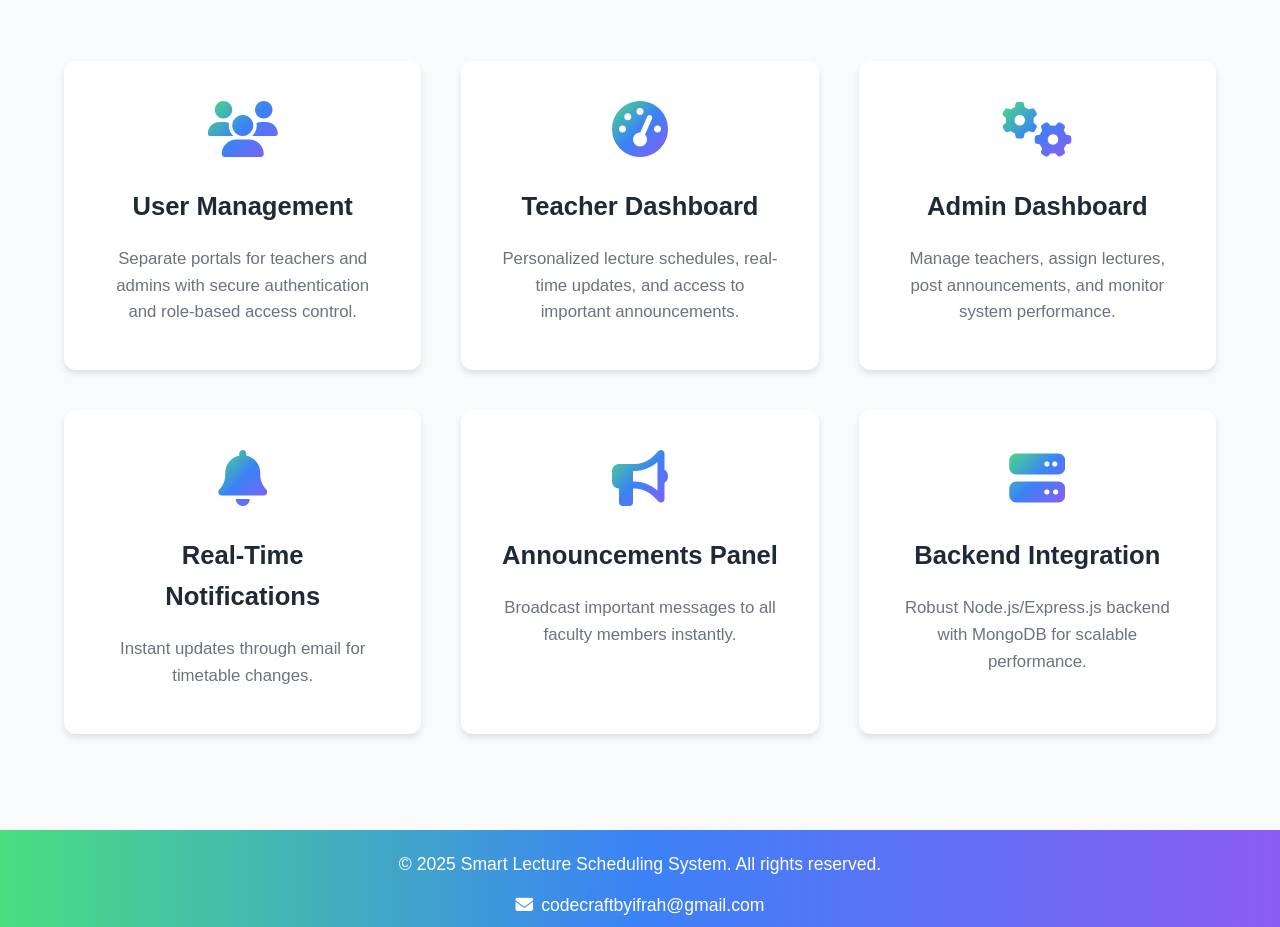
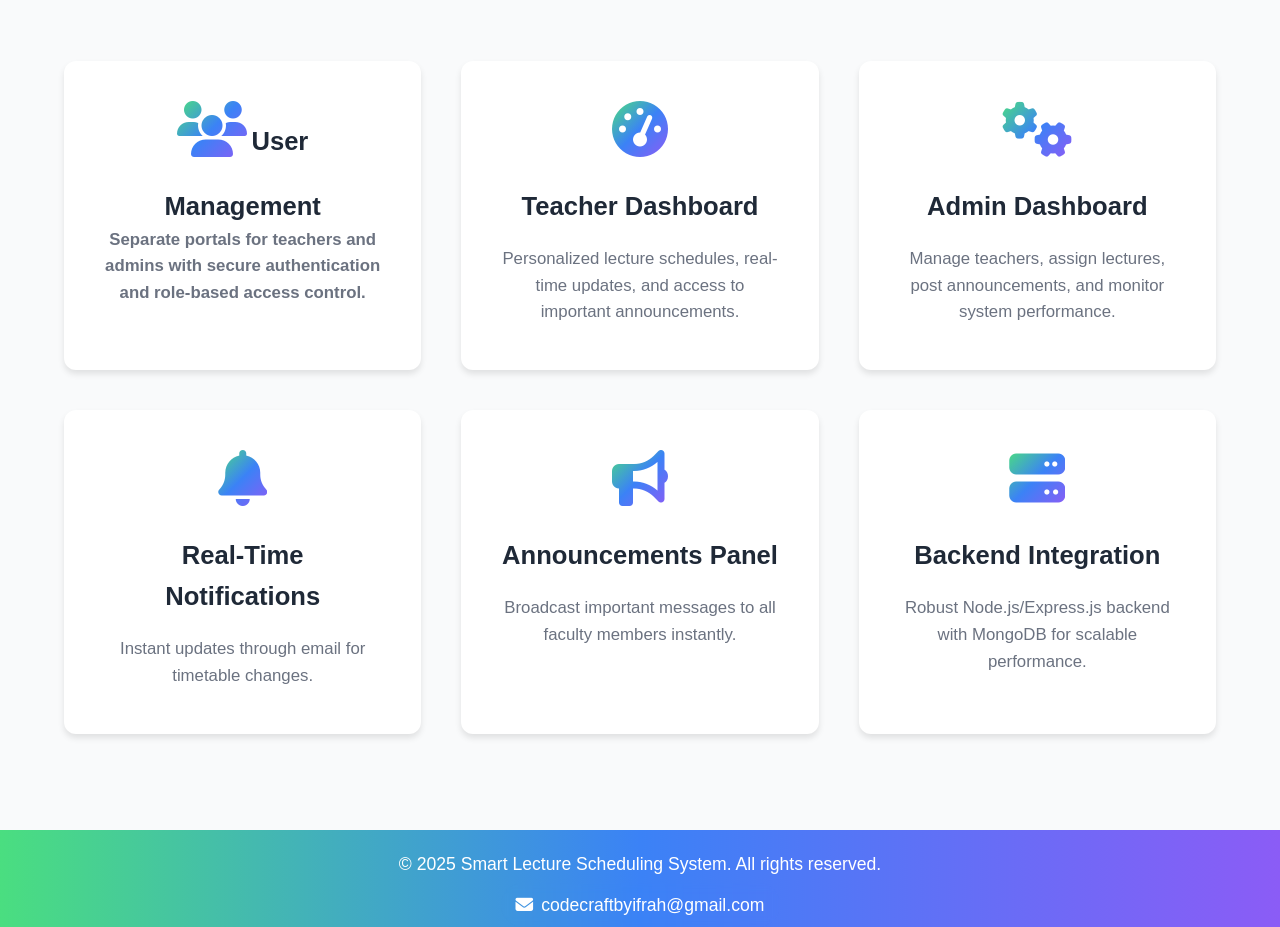
Before and after one commit to codecraft-by-ifra/Smart-Lecture-System, a plain HTML site: page 1-frontend/Home dashboard.html in a window 1280 px wide. Shown: the part 1060-1987 px from the top of the page. Drawn offline with Linux system fonts and the light colour scheme.

Commit message:
Updated project files with latest changes

```diff
--- a/1-frontend/Home dashboard.html
+++ b/1-frontend/Home dashboard.html
@@ -368,7 +368,7 @@
         <div class="features-grid">
             <div class="feature-card">
                 <i class="fas fa-users feature-icon"></i>
-                <h3 class="feature-title">User Management</h3>
+                <hcv3 class="feature-title">User Management</h3>
                 <p class="feature-desc">Separate portals for teachers and admins with secure authentication and role-based access control.</p>
             </div>
 
@@ -377,25 +377,21 @@
                 <h3 class="feature-title">Teacher Dashboard</h3>
                 <p class="feature-desc">Personalized lecture schedules, real-time updates, and access to important announcements.</p>
             </div>
-
             <div class="feature-card">
                 <i class="fas fa-cogs feature-icon"></i>
                 <h3 class="feature-title">Admin Dashboard</h3>
                 <p class="feature-desc">Manage teachers, assign lectures, post announcements, and monitor system performance.</p>
             </div>
-
             <div class="feature-card">
                 <i class="fas fa-bell feature-icon"></i>
                 <h3 class="feature-title">Real-Time Notifications</h3>
                 <p class="feature-desc">Instant updates through email for timetable changes.</p>
             </div>
-
             <div class="feature-card">
                 <i class="fas fa-bullhorn feature-icon"></i>
                 <h3 class="feature-title">Announcements Panel</h3>
                 <p class="feature-desc">Broadcast important messages to all faculty members instantly.</p>
             </div>
-
             <div class="feature-card">
                 <i class="fas fa-server feature-icon"></i>
                 <h3 class="feature-title">Backend Integration</h3>
@@ -403,7 +399,6 @@
             </div>
         </div>
     </section>
-
    <!-- footer -->
    <footer class="footer">
     <div class="footer-content">
@@ -414,7 +409,6 @@
         <i class="fas fa-envelope"></i> codecraftbyifrah@gmail.com
       </a>
       </div>
-
   </footer>
     <script>
 // splash
@@ -423,20 +417,18 @@
         document.getElementById('splash-screen').style.display = 'none';
       }, 3000);
     });
-
         // Simple animations on scroll
         document.addEventListener('DOMContentLoaded', function() {
             // Feature card animation
             const featureCards = document.querySelectorAll('.feature-card');
             featureCards.forEach(card => {
                 card.addEventListener('mouseenter', function() {
-                    this.style.transform = 'translateY(-10px)';
+                 this.style.transform = 'translateY(-10px)';
                 });
                 card.addEventListener('mouseleave', function() {
-                    this.style.transform = 'translateY(0)';
+                 this.style.transform = 'translateY(0)';
                 });
             });
-
             // Smooth scrolling for anchor links
             document.querySelectorAll('a[href^="#"]').forEach(anchor => {
                 anchor.addEventListener('click', function(e) {
```
